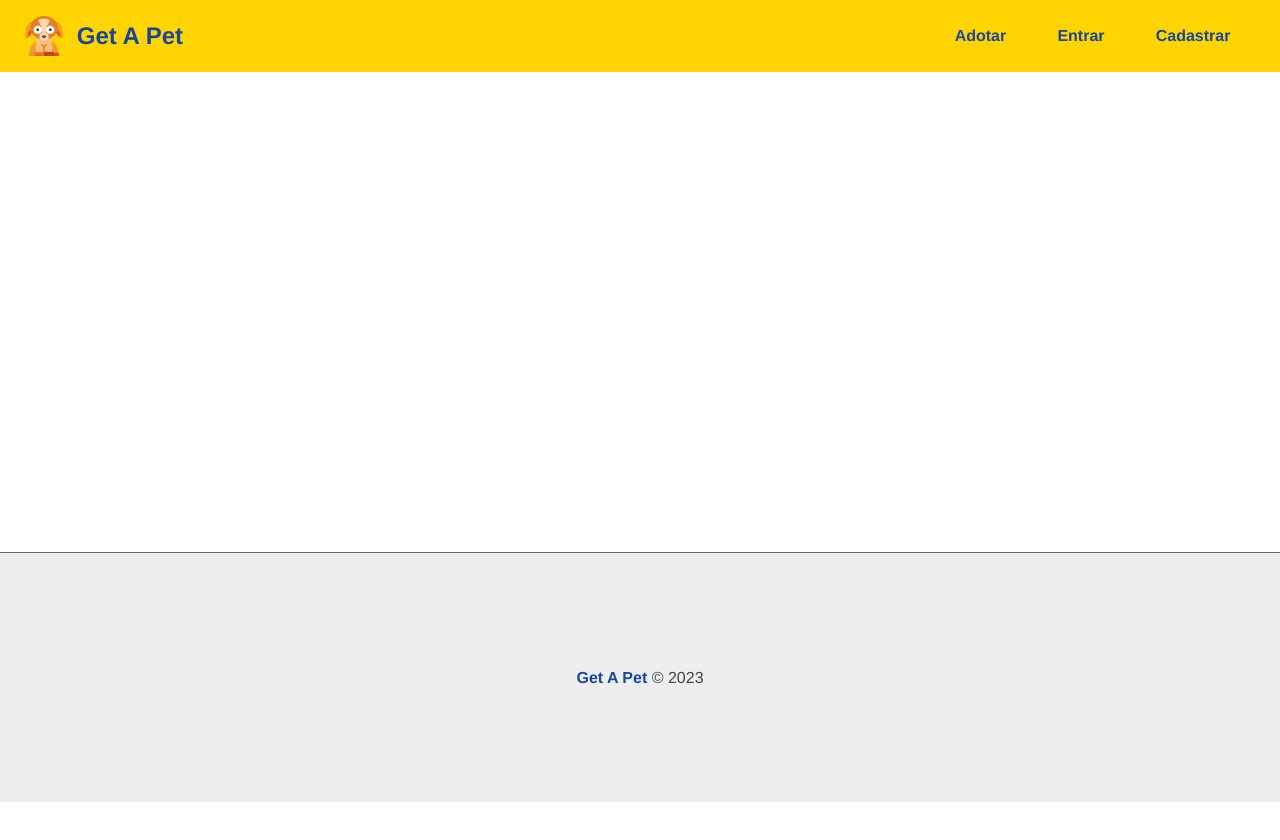
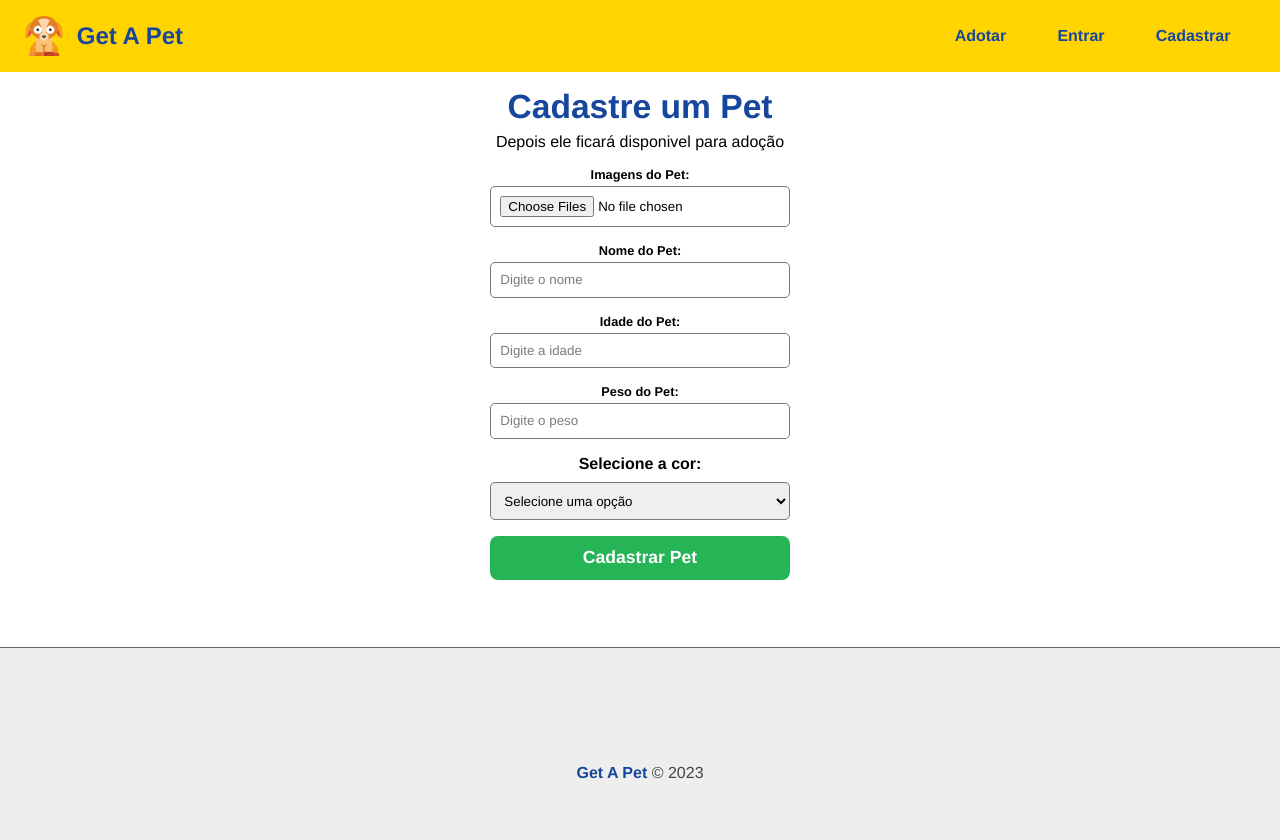
Before and after one commit to Brunonavarrooficial/Get_A_Pet, a React (Create React App) app in the folder frontend/: page /pet/add in a window 1280 px wide. Shown: the top 840 px of the page. Before the commit the page ends 802 px from the top, so only its background shows below. Built offline with nearby package versions, Linux system fonts and the light colour scheme.

Commit message:
Create new page and form add pets
criada nova página para cadastrar Pet e a mesma também fpoi estilizada com css

```diff
--- a/frontend/src/App.js
+++ b/frontend/src/App.js
@@ -9,6 +9,9 @@
 import Login from './components/pages/Auth/Login';
 import Register from './components/pages/Auth/Register';
 import Profile from './components/pages/User/Profile';
+import MyPets from './components/pages/Pet/MyPets';
+import AddPet from './components/pages/Pet/AddPet';
+
 
 import { UserProvider } from './context/UserContext';
 
@@ -23,6 +26,8 @@
             <Route path='/login' element={<Login />}></Route>
             <Route path='/register' element={<Register />}></Route>
             <Route path='/user/profile' element={<Profile />}></Route>
+            <Route path='/pet/mypets' element={<MyPets />}></Route>
+            <Route path='/pet/add' element={<AddPet />}></Route>
             <Route path='/' element={<Home />}></Route>
           </Routes>
         </Container>
--- a/frontend/src/components/form/Form.module.css
+++ b/frontend/src/components/form/Form.module.css
@@ -30,3 +30,15 @@
     color: #16479d;
     font-weight: bold;
 }
+
+.preview_pet_images {
+    display: flex;
+    justify-content: center;
+    margin-bottom: 1em;
+}
+
+.preview_pet_images img {
+    width: 100px;
+    height: 100px;
+    margin: 1em;
+}
--- /dev/null
+++ b/frontend/src/components/form/PetForm.js
@@ -0,0 +1,90 @@
+import { useState } from 'react'
+
+import styles from './Form.module.css'
+
+import Input from './Input'
+import Select from './Select'
+
+export default function PetForm({ handleSubmit, petData, btnText }) {
+    const [pet, setPet] = useState(petData || {})
+    const [preview, setPreview] = useState([])
+    const colors = ['Branco', 'Preto', 'Cinza', 'Caramelo', 'Mesclado']
+
+    function onFileChange(e) {
+        setPreview(Array.from(e.target.files))
+        setPet({ ...pet, images: [...e.target.files] })
+    }
+    function handleColor(e) {
+        setPet({ ...pet, color: e.target.options[e.target.selectedIndex].text })
+    }
+    function handleChange(e) {
+        setPet({ ...pet, [e.target.name]: e.target.value })
+    }
+    function submit(e) {
+        e.preventDefault()
+        console.log(pet)
+        //handleSubmit(pet)
+    }
+
+    return (
+        <form onSubmit={submit} className={styles.form_container}>
+            <div className={styles.preview_pet_images}>
+                {preview.length > 0
+                    ? preview.map((image, index) => (
+                        <img
+                            src={URL.createObjectURL(image)}
+                            alt={pet.name}
+                            key={`${pet.name}+${index}`}
+                        />
+                    )) :
+                    pet.images && pet.images.map((image, index) => (
+                        <img
+                            src={`${process.env.REACT_APP_API}images/pets/${image}}`}
+                            alt={pet.name}
+                            key={`${pet.name}+${index}`}
+                        />
+                    ))
+                }
+            </div>
+            <Input
+                text={'Imagens do Pet'}
+                type={'file'}
+                name={'images'}
+                handleOnChange={onFileChange}
+                multiple={true}
+            />
+            <Input
+                text={'Nome do Pet'}
+                type={'text'}
+                name={'name'}
+                placeholder={'Digite o nome'}
+                handleOnChange={handleChange}
+                value={pet.name || ''}
+            />
+            <Input
+                text={'Idade do Pet'}
+                type={'number'}
+                name={'age'}
+                placeholder={'Digite a idade'}
+                handleOnChange={handleChange}
+                value={pet.age || ''}
+            />
+            <Input
+                text={'Peso do Pet'}
+                type={'number'}
+                name={'weight'}
+                placeholder={'Digite o peso'}
+                handleOnChange={handleChange}
+                value={pet.weight || ''}
+            />
+            <Select
+                text={'Selecione a cor'}
+                name={'color'}
+                options={colors}
+                handleOnChange={handleColor}
+                value={pet.color || ''}
+            />
+            <input type='submit' value={btnText} />
+        </form>
+    )
+}
--- /dev/null
+++ b/frontend/src/components/form/Select.js
@@ -0,0 +1,16 @@
+import styles from './Select.module.css'
+
+export default function Select({ text, name, options, handleOnChange, value }) {
+    return (
+        <div className={styles.form_control}>
+            <label htmlFor={name}>{text}:</label>
+            <select name={name} id={name} onChange={handleOnChange} value={value || ''}>
+                <option>Selecione uma opção</option>
+                {options.map((option) => (
+                    <option value={option} key={option}>{option}</option>
+                ))}
+            </select>
+
+        </div>
+    )
+}
--- /dev/null
+++ b/frontend/src/components/form/Select.module.css
@@ -0,0 +1,16 @@
+.form_control {
+    display: flex;
+    flex-direction: column;
+    margin-bottom: 1em;
+}
+
+.form_control label {
+    margin-bottom: .6em;
+    font-weight: bold;
+}
+
+.form_control select {
+    padding: .7em;
+    border: 1px solid #777;
+    border-radius: 5px;
+}
--- a/frontend/src/components/layout/Navbar.js
+++ b/frontend/src/components/layout/Navbar.js
@@ -18,6 +18,7 @@
             <ul>
                 <li><Link to='/'>Adotar</Link></li>
                 {authenticated ? (<>
+                    <li><Link to='/pet/mypets'>Meus Pets</Link></li>
                     <li><Link to='/user/profile'>Perfil</Link></li>
                     <li onClick={logout}>Sair</li></>) : (<>
                         <li><Link to='/login'>Entrar</Link></li>
--- /dev/null
+++ b/frontend/src/components/pages/Pet/AddPet.js
@@ -0,0 +1,21 @@
+import { useState } from 'react'
+import useFlashMessage from '../../../hooks/useFlashMessage'
+
+import { useNavigate } from 'react-router-dom'
+
+import api from '../../../utils/api'
+
+import styles from './AddPet.module.css'
+import PetForm from '../../form/PetForm'
+
+export default function AddPet() {
+    return (
+        <section className={styles.addpet_header}>
+            <div>
+                <h1>Cadastre um Pet</h1>
+                <p>Depois ele ficará disponivel para adoção</p>
+            </div>
+            <PetForm btnText={'Cadastrar Pet'} />
+        </section>
+    )
+}
--- /dev/null
+++ b/frontend/src/components/pages/Pet/AddPet.module.css
@@ -0,0 +1,8 @@
+.addpet_header {
+    text-align: center;
+    margin-bottom: 1.2em;
+}
+
+.addpet_header h1 {
+    margin-bottom: 0.2em;
+}
--- /dev/null
+++ b/frontend/src/components/pages/Pet/MyPets.js
@@ -0,0 +1,18 @@
+import { useState, useEffect } from 'react'
+import { Link } from 'react-router-dom'
+
+export default function MyPets() {
+    const [pets, setPets] = useState([])
+    return (
+        <section>
+            <div>
+                <h1>Meus Pets</h1>
+                <Link to={'/pet/add'}>Cadastrar Pet</Link>
+            </div>
+            <div>
+                {pets.length > 0 && <p>Meus Pets cadastrados</p>}
+                {pets.length === 0 && <p>Não há pets cadastrados</p>}
+            </div>
+        </section>
+    )
+}
--- a/frontend/src/components/pages/User/Profile.js
+++ b/frontend/src/components/pages/User/Profile.js
@@ -69,7 +69,7 @@
                 <h1>Perfil</h1>
                 {(user.image || preview) && (
                     <RoundedImage src={
-                        preview ? URL.createObjectURL(preview) : `${process.env.REACT_APP_API}/images/users/${user.image}`}
+                        preview ? URL.createObjectURL(preview) : `${process.env.REACT_APP_API}images/users/${user.image}`}
                         alt={user.name}
                     />
                 )}
```
